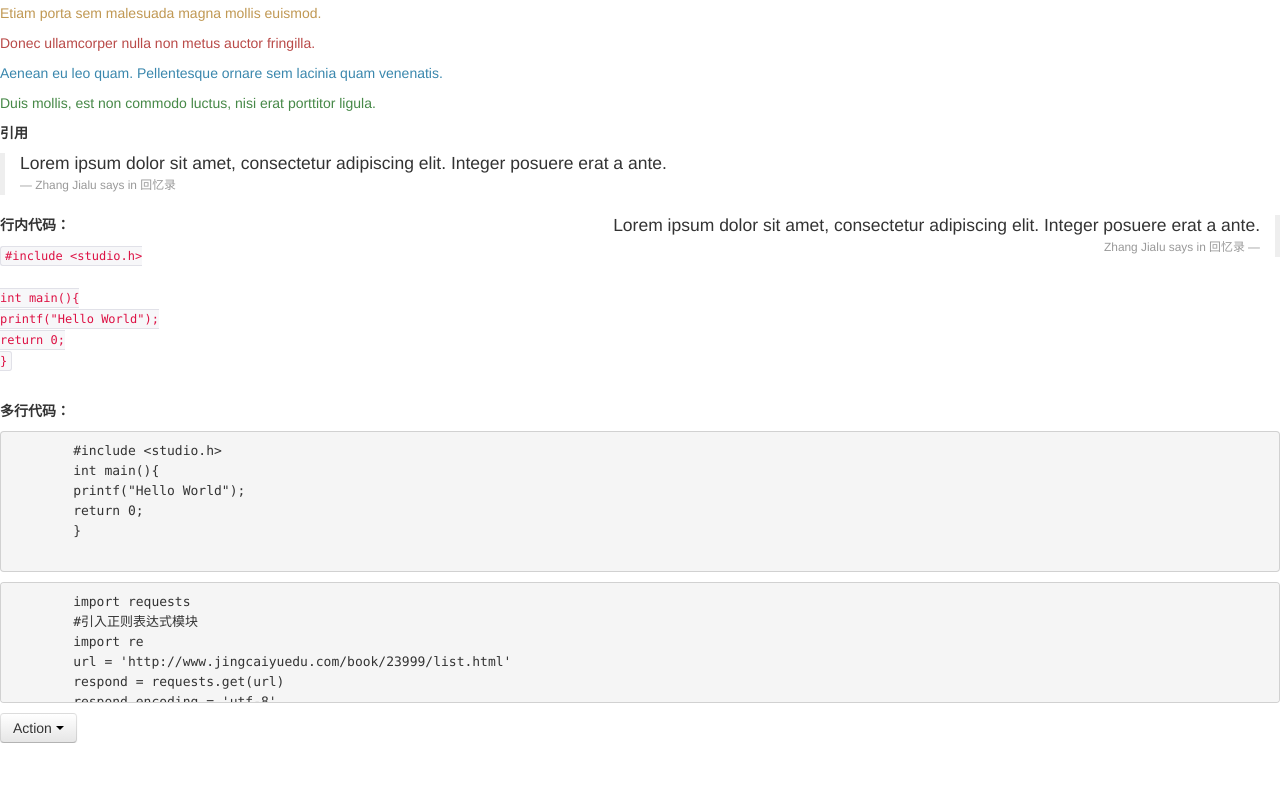
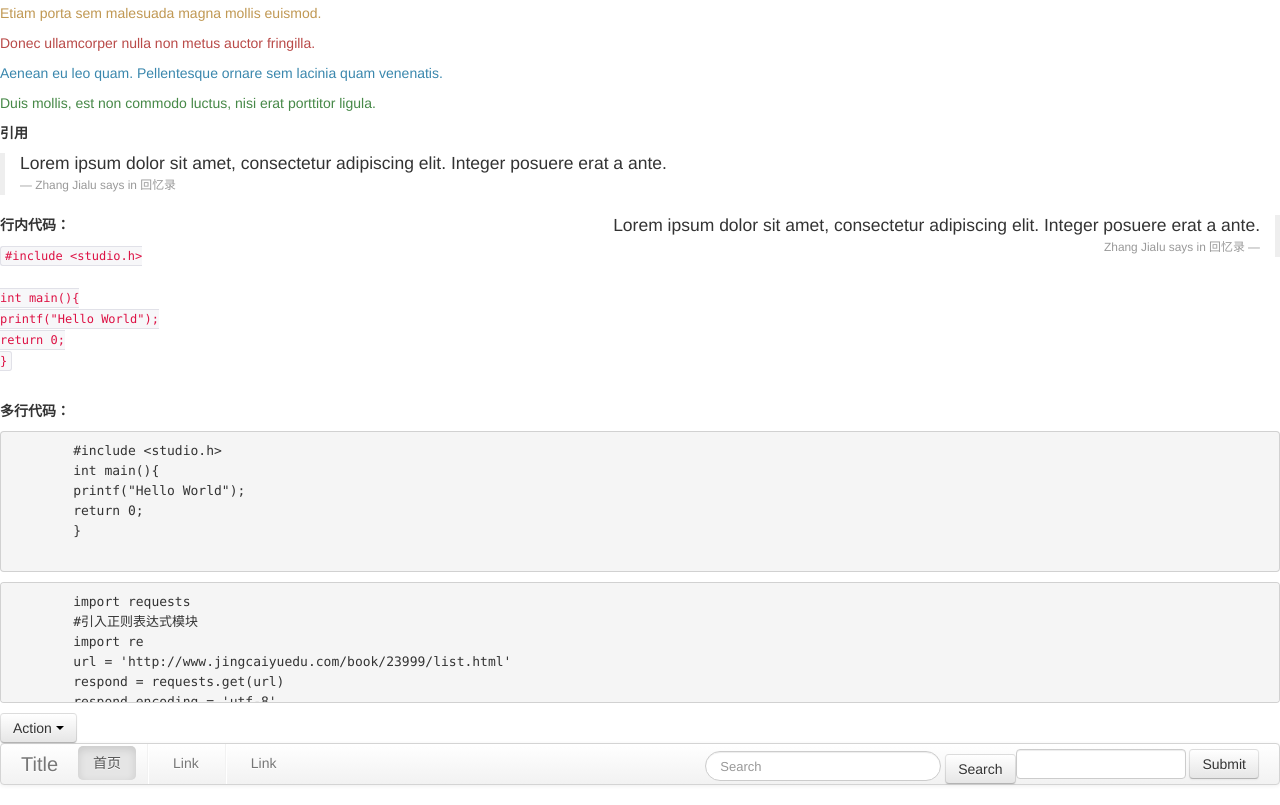
Before and after one commit to zjlyyq/Bootstrap02, a plain HTML site: page index.html in a window 1280 px wide. Shown: the part 779-1584 px from the top of the page. Before the commit the page ends 1522 px from the top, so only its background shows below. Drawn offline with nearby package versions, Linux system fonts and the light colour scheme; files that its build step writes are made by us from their sources.

Commit message:
第二次例行同步

```diff
--- a/index.html
+++ b/index.html
@@ -5,6 +5,7 @@
     <title>bootstrap v2</title>
     <!--Bootstrap-->
     <link href="bootstrap/css/bootstrap.min.css" rel="stylesheet" media="screen">
+
     <!--启动响应式-->
     <meta name="viewport" content="width=device-width, initial-scale=1.0">
     <link href="assets/css/bootstrap-responsive.css" rel="stylesheet">
@@ -173,5 +174,28 @@
             <!-- dropdown menu links -->
         </ul>
     </div>
+
+    <!--导航条-->
+    <div class="navbar">
+        <div class="navbar-inner">
+            <a class="brand" href="#">Title</a>
+            <ul class="nav nav-pills">
+                <li class="active"><a href="#">首页</a></li>
+                <li class="divider-vertical"></li>
+                <li><a href="#">Link</a></li>
+                <li class="divider-vertical"></li>
+                <li><a href="#">Link</a></li>
+            </ul>
+            <form class="navbar-form pull-right">
+                <input type="text" class="span2">
+                <button type="submit" class="btn">Submit</button>
+            </form>
+            <form class="navbar-search pull-right">
+                <input class="search-query" type="text" placeholder="Search">
+                <button type="submit" class="btn">Search</button>
+            </form>
+        </div>
+    </div>
+
 </body>
 </html>
```
Also changed, not shown: blog.html (added, +31 -0 lines).
